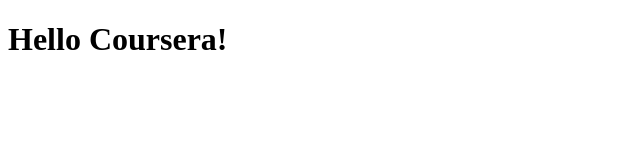
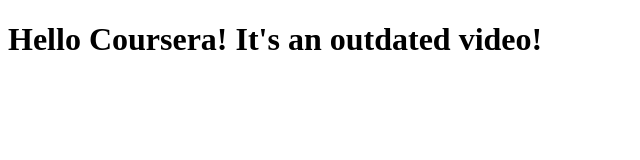
Before and after one commit to eillekw/coursera-test, a plain HTML site: page index.html in a window 1280 px wide. Shown: the whole page, without its empty margins (0-640 px from the left). Drawn offline with Linux system fonts and the light colour scheme.

Commit message:
My Second Page

```diff
--- a/index.html
+++ b/index.html
@@ -4,6 +4,6 @@
 	<title>Hello Coursera!</title>
 </head>
 <body>
-<h1>Hello Coursera!
+<h1>Hello Coursera! It's an outdated video!</h1>
 </body>
 </html>
```
Also changed, not shown: 1 other file.
